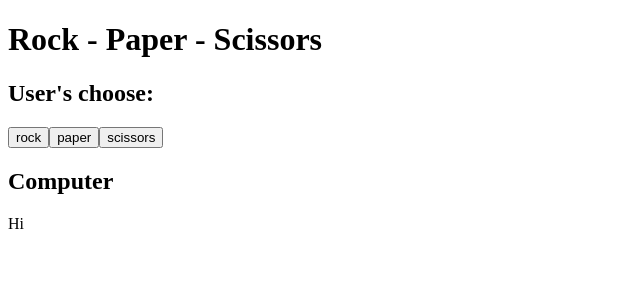
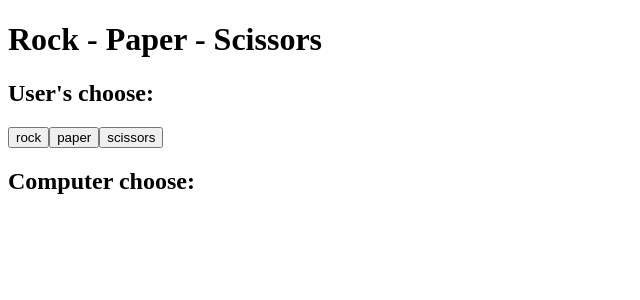
Before and after one commit to johnnysee/rps-challenge, a React (Create React App) app: page / in a window 1280 px wide. Shown: the top 300 px of the page, without its empty margins (0-640 px from the left). Built offline with nearby package versions, Linux system fonts and the light colour scheme.

Commit message:
Added useEffect and display computer's value and comparison to check winner

```diff
--- a/src/components/UserComputer.jsx
+++ b/src/components/UserComputer.jsx
@@ -1,25 +1,54 @@
-import React, { useState } from "react";
+import React, { useState, useEffect } from "react";
 
 const UserComputer = () => {
   const [userChoice, setUserChoice] = useState(null);
-  const options = ['rock', 'paper', 'scissors']
-  const [computerValue, setComputerValue] = useState(null)
+  const options = ["rock", "paper", "scissors"];
+  const [computerValue, setComputerValue] = useState(null);
+  const [comparison, setComparison] = useState(null);
 
   const fetchComputerChoice = () => {
-    const randomNumber = Math.floor(Math.random()*options.length)
-    setComputerValue(options[randomNumber])
-  }
+    const randomNumber = Math.floor(Math.random() * options.length);
+    setComputerValue(options[randomNumber]);
+
+  };
+
+  useEffect(() => {
+    switch (userChoice + computerValue) {
+      case "rockscissors":
+      case "paperrock":
+      case "scissorspaper":
+        setComparison("User wins!");
+        break;
+      case "scissorsrock":
+      case "paperscissors":
+      case "rockpaper":
+        setComparison("User lose!");
+        break;
+      case "scissorsscissors":
+      case "paperpaper":
+      case "rockrock":
+        setComparison("It is a draw!");
+        break;
+        default:
+    }
+
+  }, [userChoice, computerValue])
 
   const handleClick = (value) => {
     setUserChoice(value);
+    fetchComputerChoice();
   };
 
   return (
     <div>
       <h2 data-cy="user">User's choose: {userChoice}</h2>
-      {options.map(choice => <button data-cy="scissors" onClick={() => handleClick(choice)}>{choice}</button>)}
-      <h2 data-cy="computer">Computer</h2>
-      <p>Hi</p>
+      {options.map((choice, index) => (
+        <button key={index} data-cy="scissors" onClick={() => handleClick(choice)}>
+          {choice}
+        </button>
+      ))}
+      <h2 data-cy="computer">Computer choose: {computerValue}</h2>
+      <h2>{comparison}</h2>
     </div>
   );
 };
```
